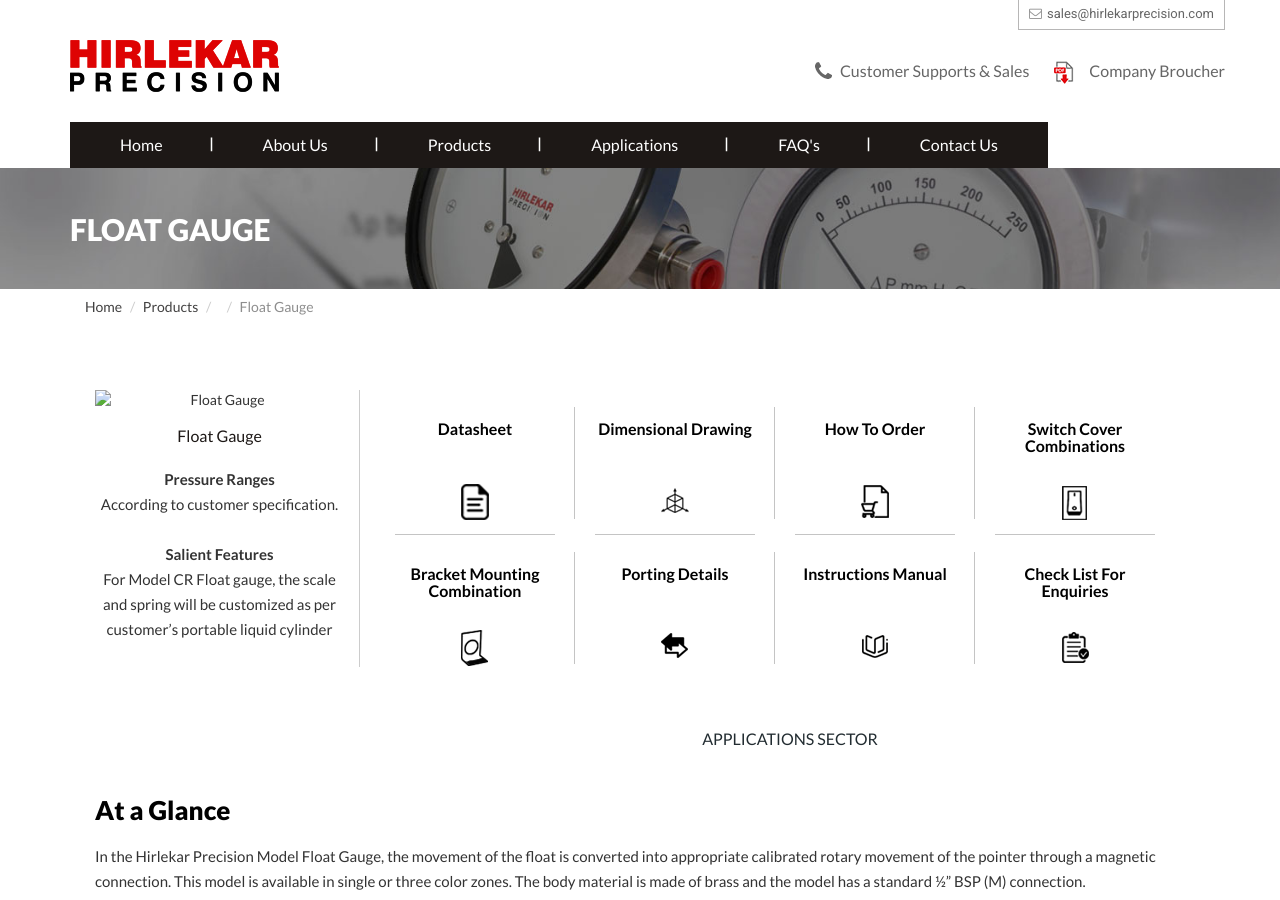
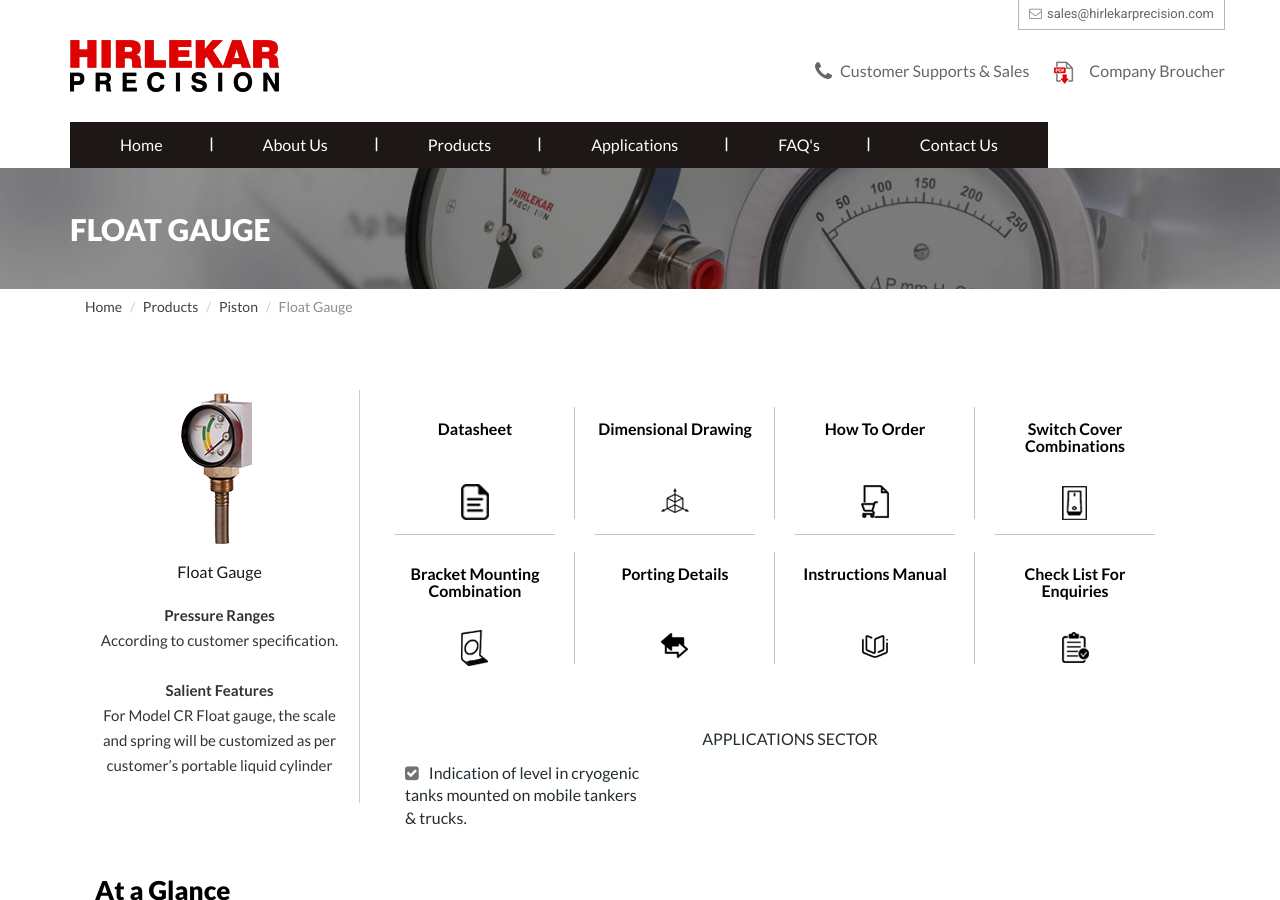
Before and after one commit to hirlekarprecision/hirlekarprecision.github.io, a Jekyll site: the page built from _products/piston/float-gauge/index.html, in a window 1280 px wide and 900 px high. Built offline with Jekyll 4.4.1, drawn with Linux system fonts in a browser that asks for light colours.

Commit message:
Moved float gauge to piston folder.

```diff
--- a/_products/diaphragm/float-gauge/index.html
+++ b/_products/piston/float-gauge/index.html
@@ -1,7 +1,7 @@
 ---
 layout: product
 title: Float Gauge
-productType: piston
+category: piston
 summary: |
   In the Hirlekar Precision Model Float Gauge, the movement of the float is converted into appropriate calibrated rotary movement of the pointer through a magnetic connection. This model is available in single or three color zones. The body material is made of brass and the model has a standard ½” BSP (M) connection.
 
@@ -42,9 +42,11 @@
     value: |
       Standard: ½” BSP (M)
 
-applications:
+applicationsText:
   - Indication of level in cryogenic tanks mounted on mobile tankers & trucks.
 
+applications:
+  - cryogenic-tank-level-measurement
 
-
+images: 1
 ---
```
Also changed, not shown: _products/piston/float-gauge/float-gauge-1.png (renamed from _products/diaphragm/float-gauge/float-gauge.png), 2 other files.
